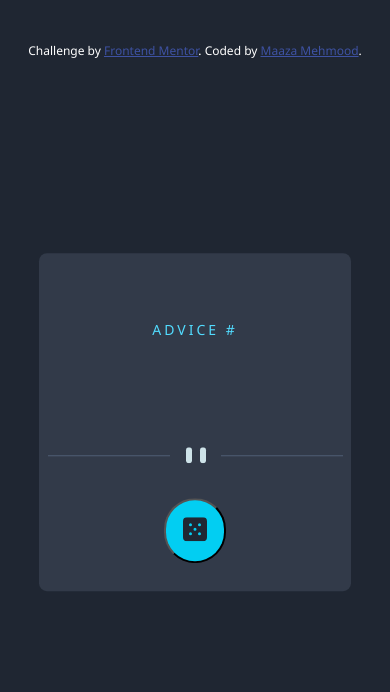
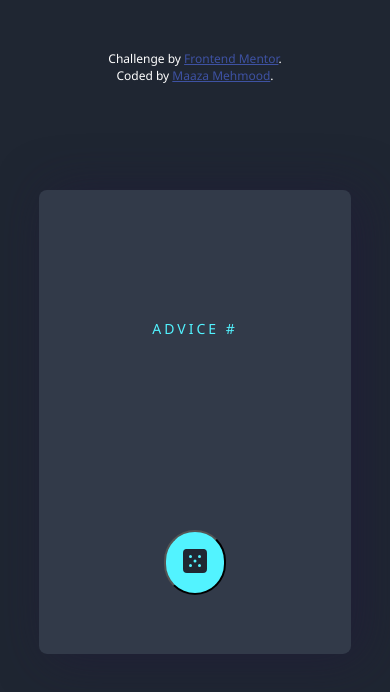
Before and after one commit to MaazaMehmood/advice-generator-app, a plain HTML site: page index.html in a window 390 px wide. Drawn offline with Linux system fonts and the light colour scheme; no server answers.

Commit message:
third commit

```diff
--- a/index.html
+++ b/index.html
@@ -5,7 +5,7 @@
   <meta name="viewport" content="width=device-width, initial-scale=1.0"> <!-- displays site properly based on user's device -->
   <link rel="stylesheet" href="style.css"/>
   <link rel="icon" type="image/png" sizes="32x32" href="./images/favicon-32x32.png">
-  <title>Advice generator app</title>
+  <title>Advice|Generator</title>
 </head>
 
 <body>
@@ -20,17 +20,19 @@
     <div class="advice">
       <p id="txt"> </p>
     </div>
+
     <div class="sep">
       <svg width="295" height="16" xmlns="http://www.w3.org/2000/svg"><g fill="none" fill-rule="evenodd"><path fill="#4F5D74" d="M0 8h122v1H0zM173 8h122v1H173z"/><g transform="translate(138)" fill="#CEE3E9"><rect width="6" height="16" rx="3"/><rect x="14" width="6" height="16" rx="3"/></g></g></svg>
     </div>
+
     <!-- <div class="dice"> -->
-      <button class="dice" type="button" onclick="myFunction()"><svg width="24" height="24" xmlns="http://www.w3.org/2000/svg"><path d="M20 0H4a4.005 4.005 0 0 0-4 4v16a4.005 4.005 0 0 0 4 4h16a4.005 4.005 0 0 0 4-4V4a4.005 4.005 0 0 0-4-4ZM7.5 18a1.5 1.5 0 1 1 0-3 1.5 1.5 0 0 1 0 3Zm0-9a1.5 1.5 0 1 1 0-3 1.5 1.5 0 0 1 0 3Zm4.5 4.5a1.5 1.5 0 1 1 0-3 1.5 1.5 0 0 1 0 3Zm4.5 4.5a1.5 1.5 0 1 1 0-3 1.5 1.5 0 0 1 0 3Zm0-9a1.5 1.5 0 1 1 0-3 1.5 1.5 0 0 1 0 3Z" fill="#202733"/></svg></button>
+    <button class="dice" type="button" onclick="myFunction()"><svg width="24" height="24" xmlns="http://www.w3.org/2000/svg"><path d="M20 0H4a4.005 4.005 0 0 0-4 4v16a4.005 4.005 0 0 0 4 4h16a4.005 4.005 0 0 0 4-4V4a4.005 4.005 0 0 0-4-4ZM7.5 18a1.5 1.5 0 1 1 0-3 1.5 1.5 0 0 1 0 3Zm0-9a1.5 1.5 0 1 1 0-3 1.5 1.5 0 0 1 0 3Zm4.5 4.5a1.5 1.5 0 1 1 0-3 1.5 1.5 0 0 1 0 3Zm4.5 4.5a1.5 1.5 0 1 1 0-3 1.5 1.5 0 0 1 0 3Zm0-9a1.5 1.5 0 1 1 0-3 1.5 1.5 0 0 1 0 3Z" fill="#202733"/></svg></button>
     <!-- </div> -->
   </div>
 
   <div class="attribution">
-    Challenge by <a href="https://www.frontendmentor.io?ref=challenge" target="_blank">Frontend Mentor</a>.
-    Coded by <a href="#">Maaza Mehmood</a>.
+    <P>Challenge by <a href="https://www.frontendmentor.io?ref=challenge" target="_blank">Frontend Mentor</a>. </P>
+    <p>Coded by <a href="#">Maaza Mehmood</a>.</p>
   </div>
 
   <script src="script.js"></script>
--- a/style.css
+++ b/style.css
@@ -1,8 +1,4 @@
 /* @import 'https://fonts.google.com/specimen/Manrope'; */
-
-.attribution {
-     font-size: 12px; text-align: center; color: white; position: absolute;}
-.attribution a { color: hsl(228, 45%, 44%); }
 
 * {
     margin: 0;
@@ -15,7 +11,7 @@ body {
     font-family: 'Manrope';
     font-family:'Segoe UI', Tahoma, Geneva, Verdana, sans-serif;
     display: flex;
-    flex-direction: column;
+    flex-direction: column-reverse;
     align-items: center;
     justify-content: center;
     padding: 50px;
@@ -31,7 +27,7 @@ body {
     bottom: 0;
     left: 0;
     right: 0; */
-    padding: 2.5rem;
+    padding: 2rem;
     width: 500px;
     height: 40vh;
     background: hsl(217, 19%, 24%);
@@ -39,34 +35,45 @@ body {
     display: flex;
     flex-direction: column;
     align-items: center;
-    justify-content: space-between;
+    justify-content: space-evenly;
+    box-shadow: 10px 3px 50px hsla(256, 41%, 16%, 0.589);
+
 }
 
 #n0 {
     display: inline;
 }
 
-#advice-id , .advice .sep, .dice{
-    padding: 2px;
+#advice-id {
+    position: absolute;
+    margin-bottom: 30%;
+}
+
+#advice-id p {
+    position: relative;
+    text-align: center;
+    font-size: 14px;
+    letter-spacing: 3px;
+    padding: 10px;
+    color: hsl(184, 100%, 66%);
 }
 
 .advice {
-    margin-bottom: 20px;
-}
-
-#advice-id p {
-    font-size: 14px;
-    letter-spacing: 3px;
-    padding: 25px;
-    color: hsl(192, 100%, 66%);
+    position: absolute;
+    margin-bottom: 10%;
+    display: flex;
+    justify-content: center;
+    align-items: center;
 }
 
 .advice p {
-    height: 50px;
+    position: relative;
+    height: 100%;
+    width: 100%;
     display: flex;
     flex-wrap: wrap;
     font-size: 16px;
-    font-weight: 600;
+    font-weight: light;
     letter-spacing: 1px;
     padding: 10px;
     color: white;
@@ -74,28 +81,57 @@ body {
 }
 
 .sep {
-    margin: 10px 0;
+    position: absolute;
+    margin-bottom: -33%;
 }
 
 .dice{
-    position: static;
-    background:hsl(189, 98%, 48%);
+    position: absolute;
+    background:hsl(184, 100%, 66%);
     border-radius: 50rem;
     align-items: center;
     text-align: center;
     padding: 17px;
-    margin-top: 20px;
+    margin-top: 53%;
 }
 
 .dice:hover {
-    box-shadow: 3px 3px 50px hsl(199, 100%, 66%);
+    box-shadow: 3px 3px 50px hsla(184, 100%, 66%, 0.726);
     cursor: pointer;
+    transition: .3s ease-out;
 }
 
 
-@media screen and (max-width:600px) {
+@media screen and (max-width:545px) {
     .container{
         width: 80%;
+        height: 55vh;
+        padding: 5px;
+    }
+    #advice-id {
+        margin-top: -20%;
+    }
+    .sep {
+        margin-top: 18%;
+    }
+    .dice{
+        margin-top: 83%;
     }
 
 }
+
+@media screen and (max-width:400px) {
+    #advice-id {
+        margin-top: -30%;
+    }
+    .sep {
+       display: none;
+    }
+    .dice{
+        margin-top: 90%;
+    }
+}
+
+.attribution {
+    font-size: 12px; text-align: center; color: white; position: relative;}
+.attribution a { color: hsl(228, 45%, 44%); }
```
Also changed, not shown: 2 other files.
